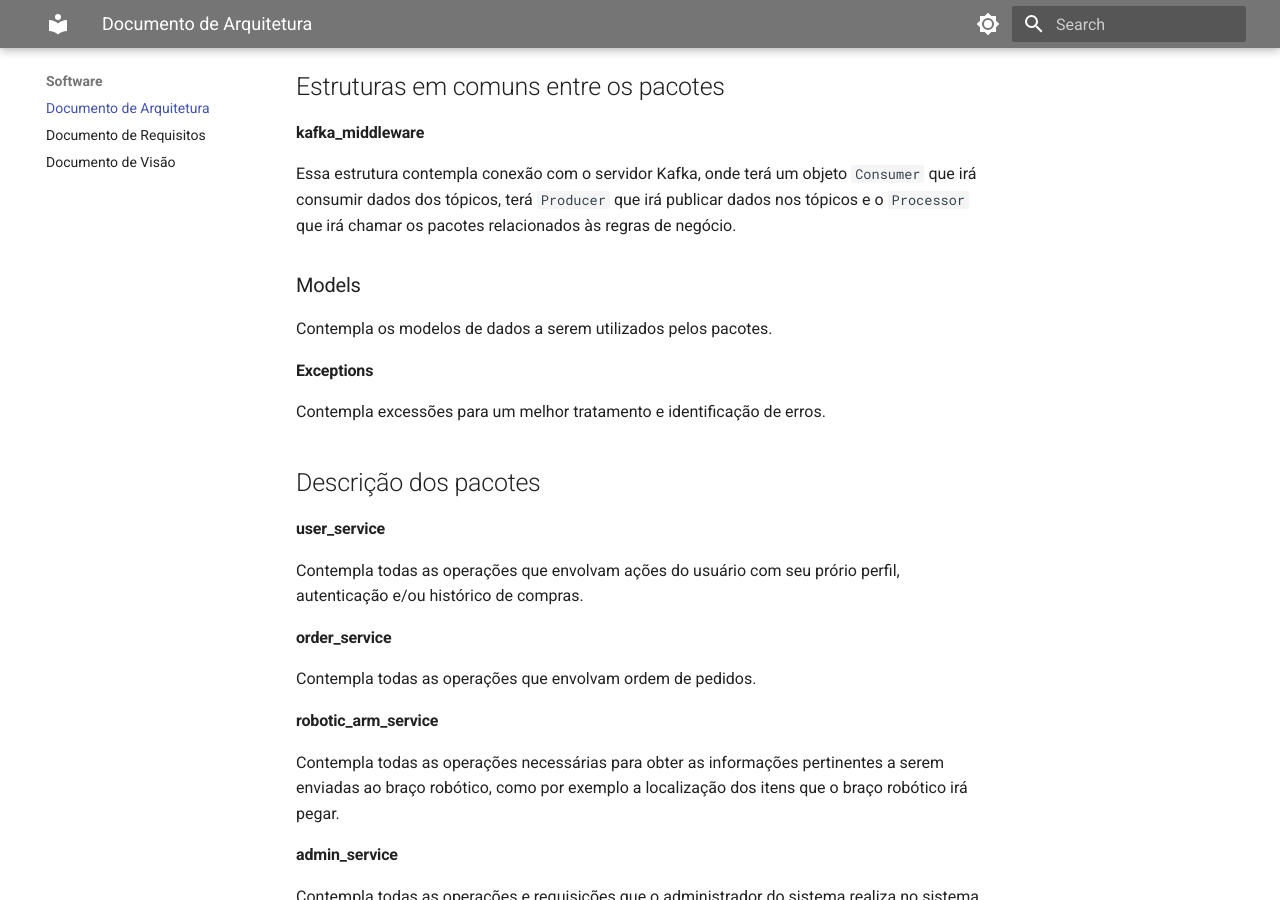
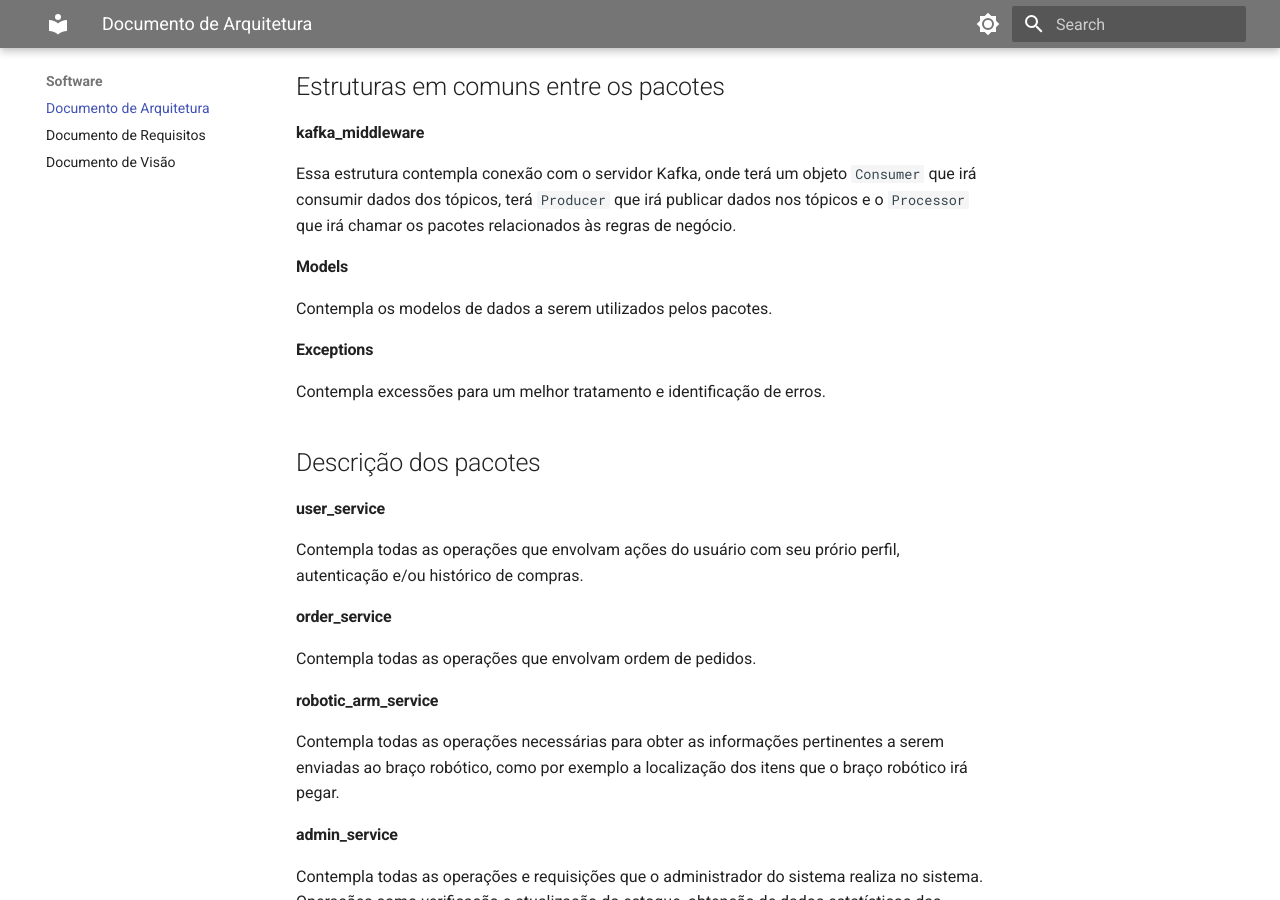
Before and after one commit to UNB-PI2-Grupo3-BracoRobotico/Documentation, an MkDocs documentation site: the page built from docs/documento_arquitetura.md, in a window 1280 px wide and 900 px high, scrolled down 5877 px. Built offline with MkDocs 1.6.1 and Material for MkDocs 9.7.7, drawn with Linux system fonts in a browser that asks for light colours.

```diff
--- a/docs/documento_arquitetura.md
+++ b/docs/documento_arquitetura.md
@@ -111,7 +111,7 @@
 
 Essa estrutura contempla conexão com o servidor Kafka, onde terá um objeto `Consumer` que irá consumir dados dos tópicos, terá `Producer` que irá publicar dados nos tópicos e o `Processor` que irá chamar os pacotes relacionados às regras de negócio.
 
-### Models
+#### Models
 
 Contempla os modelos de dados a serem utilizados pelos pacotes.
 
```
